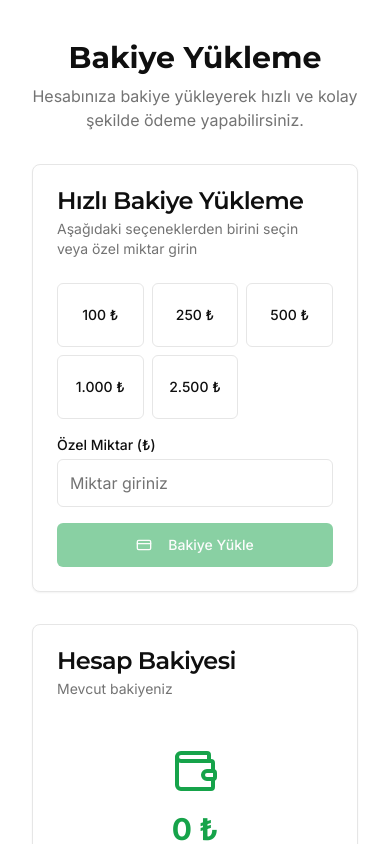
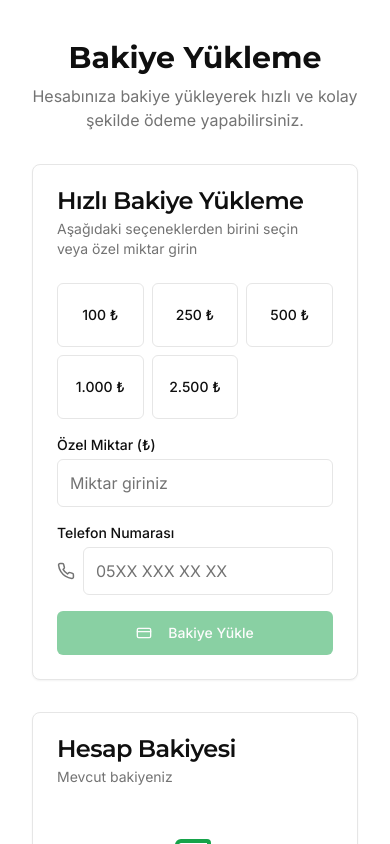
Before and after one commit to hakansss2/rank-rise-hub, a React (Vite) app: page /balance in a window 390 px wide. Shown: the top 844 px of the page. Built offline with nearby package versions, Linux system fonts and the light colour scheme.

Commit message:
Update Balance Page and Navbar
- Updated the balance page to include an amount input and phone number field in the payment confirmation dialog.
- Removed the login button from the navbar when the user is authenticated.

```diff
--- a/src/pages/Balance.tsx
+++ b/src/pages/Balance.tsx
@@ -5,7 +5,7 @@ import { useAuth } from '@/context/AuthContext';
 import { Button } from '@/components/ui/button';
 import { Input } from '@/components/ui/input';
 import { Card, CardContent, CardDescription, CardFooter, CardHeader, CardTitle } from '@/components/ui/card';
-import { Wallet, CreditCard, Plus } from 'lucide-react';
+import { Wallet, CreditCard, Plus, Phone } from 'lucide-react';
 import {
   Dialog,
   DialogContent,
@@ -16,10 +16,12 @@ import {
   DialogTrigger,
 } from '@/components/ui/dialog';
 import { useToast } from '@/hooks/use-toast';
+import { Label } from '@/components/ui/label';
 
 const Balance = () => {
   const { user, addBalance, formatBalance } = useAuth();
   const [amount, setAmount] = useState<number>(0);
+  const [phoneNumber, setPhoneNumber] = useState<string>('');
   const [isProcessing, setIsProcessing] = useState(false);
   const navigate = useNavigate();
   const { toast } = useToast();
@@ -34,6 +36,15 @@ const Balance = () => {
       return;
     }
 
+    if (!phoneNumber || phoneNumber.trim().length < 10) {
+      toast({
+        variant: "destructive",
+        title: "Geçersiz Telefon Numarası",
+        description: "Lütfen geçerli bir telefon numarası giriniz."
+      });
+      return;
+    }
+
     setIsProcessing(true);
     try {
       // This is where payment gateway integration would happen
@@ -44,6 +55,7 @@ const Balance = () => {
         description: `${amount.toLocaleString('tr-TR')} ₺ bakiye hesabınıza eklendi.`,
       });
       setAmount(0);
+      setPhoneNumber('');
     } catch (error) {
       toast({
         variant: "destructive",
@@ -86,9 +98,9 @@ const Balance = () => {
                   </Button>
                 ))}
                 <div className="col-span-3 mt-2">
-                  <label htmlFor="custom-amount" className="text-sm font-medium mb-1 block">
+                  <Label htmlFor="custom-amount" className="text-sm font-medium mb-1 block">
                     Özel Miktar (₺)
-                  </label>
+                  </Label>
                   <Input
                     id="custom-amount"
                     type="number"
@@ -99,13 +111,30 @@ const Balance = () => {
                     className="h-12"
                   />
                 </div>
+
+                <div className="col-span-3 mt-2">
+                  <Label htmlFor="phone-number" className="text-sm font-medium mb-1 block">
+                    Telefon Numarası
+                  </Label>
+                  <div className="flex items-center gap-2">
+                    <Phone size={20} className="text-muted-foreground" />
+                    <Input
+                      id="phone-number"
+                      type="tel"
+                      value={phoneNumber}
+                      onChange={(e) => setPhoneNumber(e.target.value)}
+                      placeholder="05XX XXX XX XX"
+                      className="h-12"
+                    />
+                  </div>
+                </div>
               </div>
 
               <Dialog>
                 <DialogTrigger asChild>
                   <Button
                     className="w-full mt-4"
-                    disabled={amount <= 0 || isProcessing}
+                    disabled={amount <= 0 || isProcessing || !phoneNumber}
                     size="lg"
                   >
                     <CreditCard className="mr-2" />
@@ -127,6 +156,12 @@ const Balance = () => {
                       Onayladığınızda bakiyeniz otomatik olarak artacaktır.
                     </p>
                     <p className="text-sm font-medium">
+                      Telefon: {phoneNumber}
+                    </p>
+                    <p className="text-sm font-medium mt-1">
+                      Tutar: {amount.toLocaleString('tr-TR')} ₺
+                    </p>
+                    <p className="text-sm text-muted-foreground mt-4">
                       Gerçek uygulamada bu aşamada ödeme sağlayıcısının formu görüntülenecektir.
                     </p>
                   </div>
```
